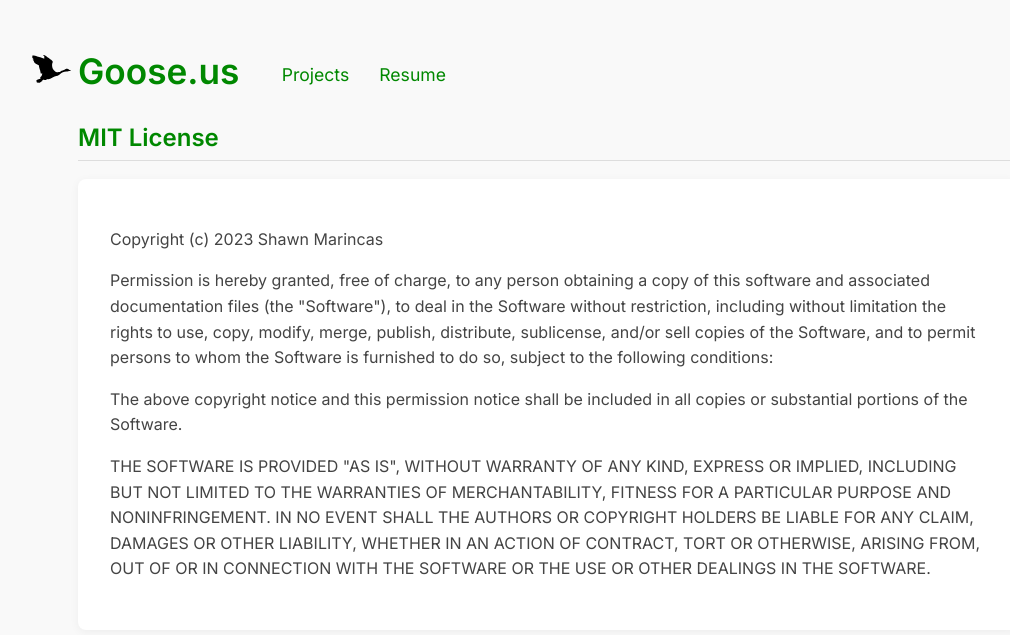
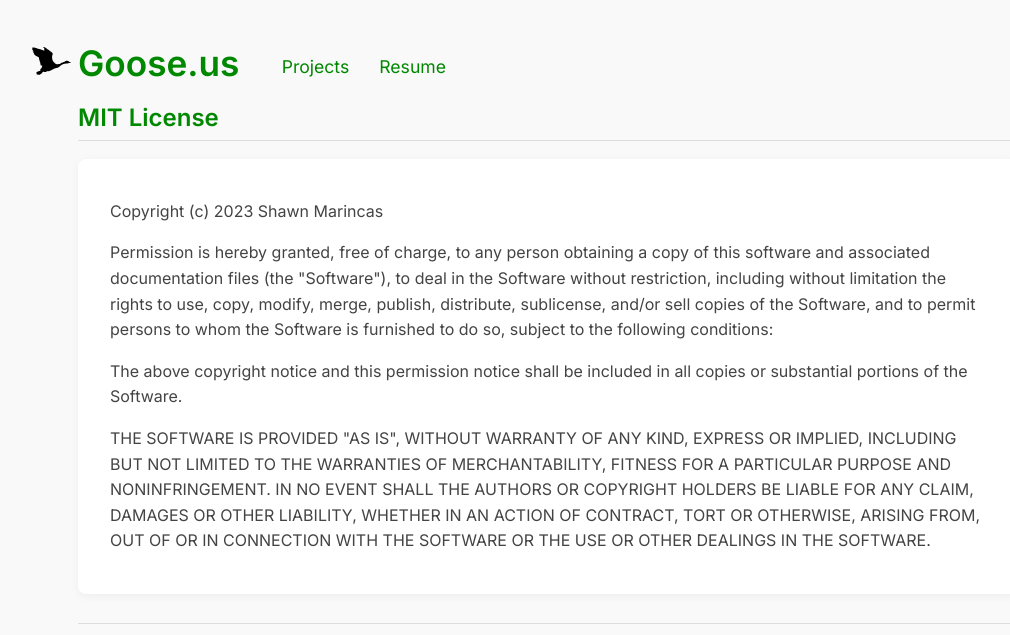
Before and after one commit to Gooseus/gooseus-site-11ty-src, an Eleventy site: page LICENSE.md in a window 1280 px wide. Shown: the top 635 px of the page, without its empty margins (92-1102 px from the left). Built offline with nearby package versions, Linux system fonts and the light colour scheme; Eleventy itself is replaced by a stand-in of ours; files that its build step writes are made by us from their sources; what markdown-it-attrs would draw is missing.

Commit message:
fix: style

```diff
--- a/css/main.css
+++ b/css/main.css
@@ -49,7 +49,7 @@ body {
   min-height: 100vh;
   display: flex;
   flex-direction: column;
-  padding: 2em 1.5em;
+  padding: 1.5em 1.5em;
   background-color: #f9f9f9;
 }
 
@@ -126,7 +126,7 @@ ol ol {
 }
 
 ul li {
-  margin-bottom: .75em;
+  margin-bottom: .5em;
   color: #444;
 }
 
@@ -167,7 +167,7 @@ a:focus {
 }
 
 header {
-  margin-bottom: 2em;
+  margin-bottom: 1.25em;
   display: flex;
   flex-wrap: wrap;
   align-items: end;
@@ -224,7 +224,7 @@ main h2 {
 
 article {
   background-color: #fff;
-  padding: 2em;
+  padding: 1.5em 2em;
   border-radius: 8px;
   box-shadow: 0 2px 10px rgba(0, 0, 0, 0.05);
 }
@@ -278,7 +278,7 @@ sup.note {
 }
 
 .main-list li {
-  margin-bottom: 1em;
+  margin-bottom: 0.75em;
 }
 
 .licenses {
```
Also changed, not shown: 1 other file.
